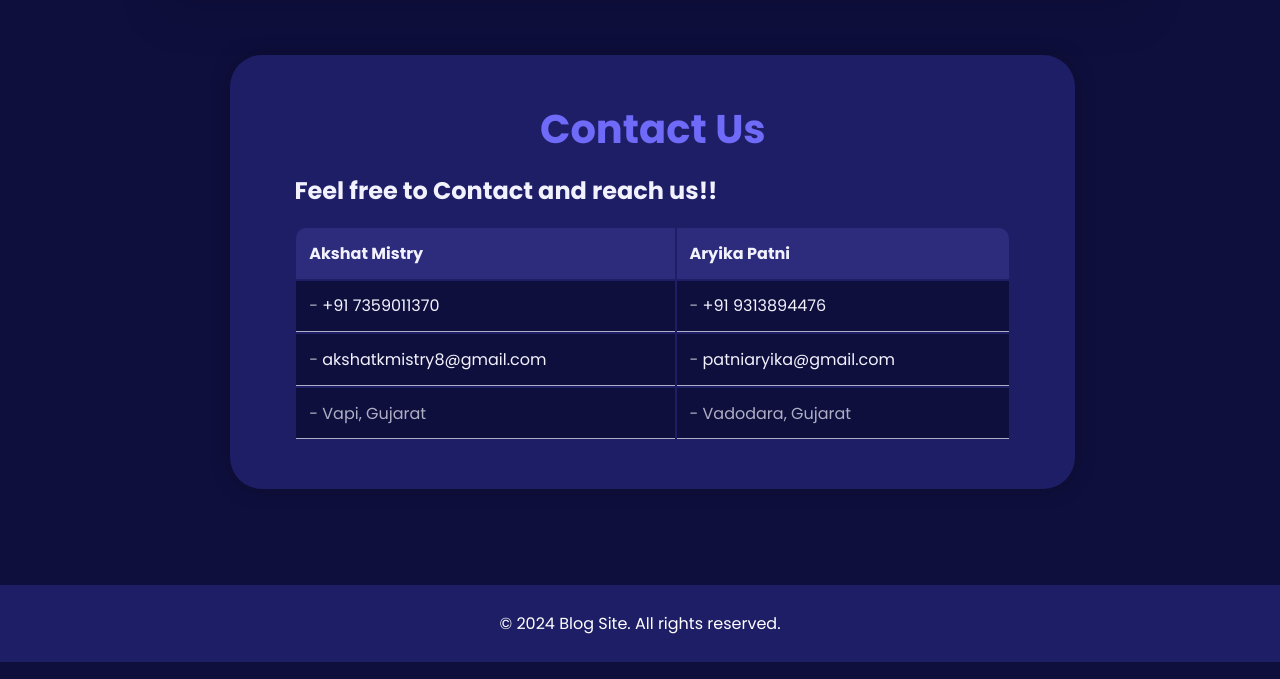
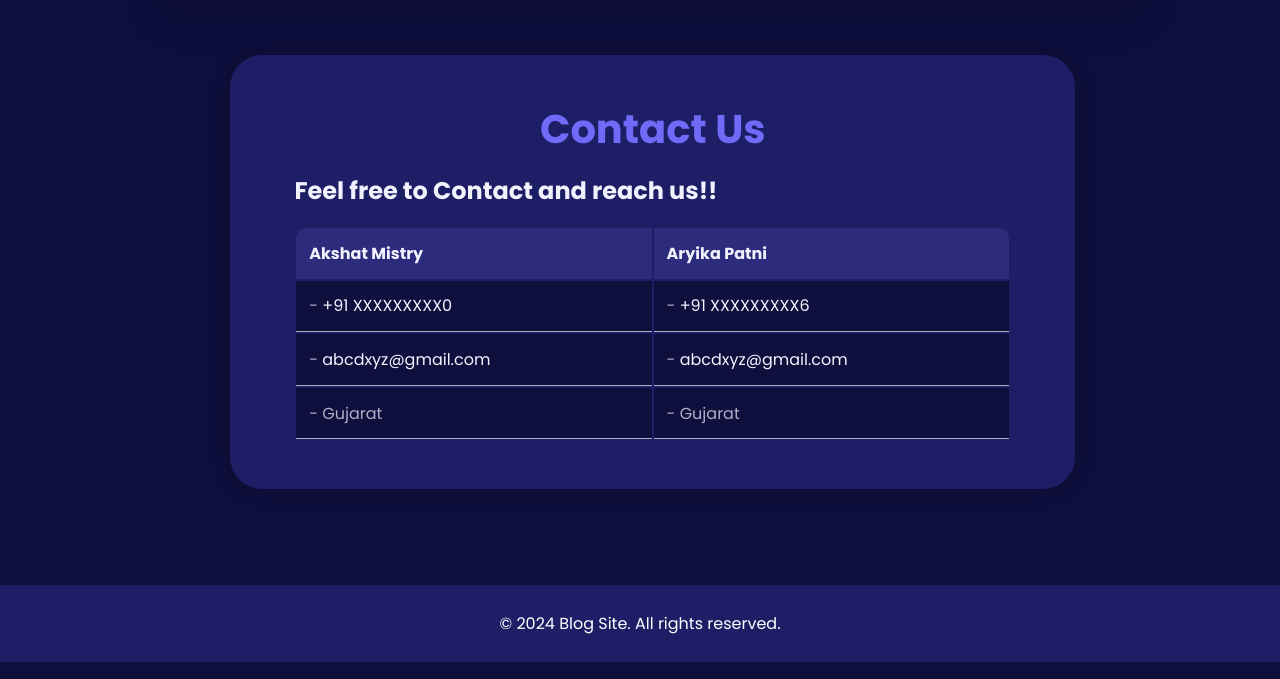
Before and after one commit to akshatkmistry/MindMosaic, a PHP site: page /WebDevProject/contact.php in a window 1280 px wide. Shown: the part 77-756 px from the top of the page. Run offline with PHP 8.4, Linux system fonts and the light colour scheme; a stand-in replaces the project's code that opens the database connection; some libraries are stand-ins or nearby versions.

Commit message:
Add screenshots and edit contact.php

```diff
--- a/contact.php
+++ b/contact.php
@@ -13,16 +13,16 @@ include 'partials/header.php'
                 <th>Aryika Patni</th>
             </tr>
             <tr>
-                <td>- <a href="tel:+917359011370">+91 7359011370</a></td>
-                <td>- <a href="tel:+919313894476">+91 9313894476</a></td>
+                <td>- <a href="tel:+917359011370">+91 XXXXXXXXX0</a></td>
+                <td>- <a href="tel:+919313894476">+91 XXXXXXXXX6</a></td>
             </tr>
             <tr>
-                <td>- <a href="mailto:akshatkmistry8@gmail.com">akshatkmistry8@gmail.com</a></td>
-                <td>- <a href="mailto:patniaryika@gmail.com">patniaryika@gmail.com</a></td>
+                <td>- <a href="mailto:akshatkmistry8@gmail.com">abcdxyz@gmail.com</a></td>
+                <td>- <a href="mailto:patniaryika@gmail.com">abcdxyz@gmail.com</a></td>
             </tr>
             <tr>
-                <td>- Vapi, Gujarat</td>
-                <td>- Vadodara, Gujarat</td>
+                <td>- Gujarat</td>
+                <td>- Gujarat</td>
             </tr>
         </table>
     </div>
```
Also changed, not shown: assets/about.png (added), assets/admin_add-post.png (added), assets/admin_edit-post.png (added), assets/admin_index.png (added), assets/blog.png (added), assets/contact.png (added), assets/index.png (added), assets/signin.png (added), assets/signup.png (added).
